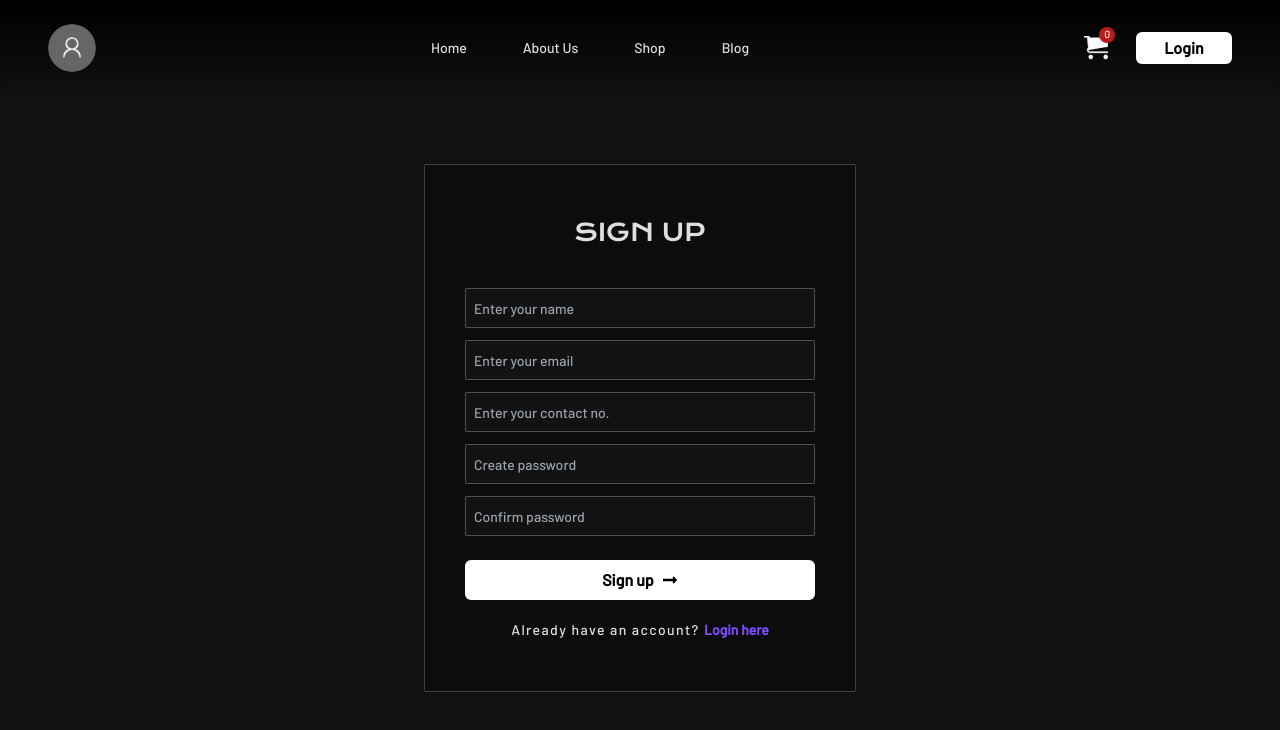
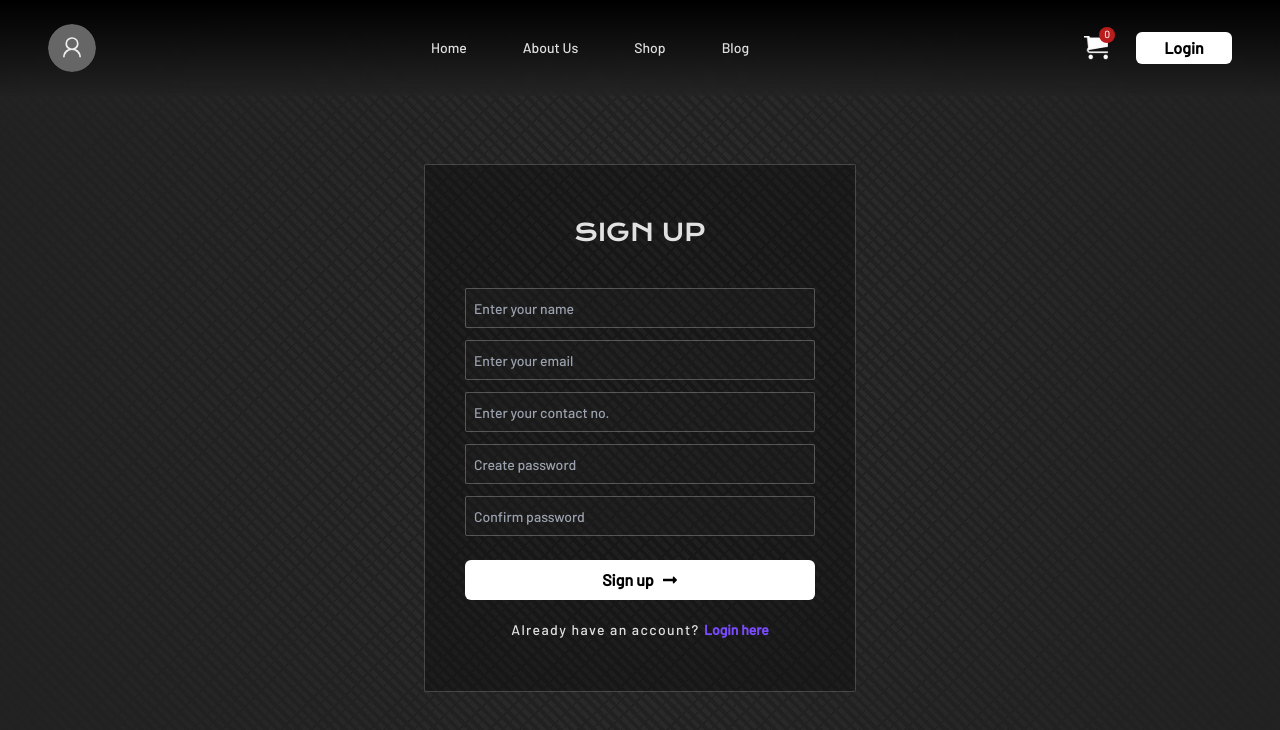
Before and after one commit to pravesh-dev/PeerShop, a React (Vite) app: page /signUp in a window 1280 px wide. Shown: the top 730 px of the page. Built offline with nearby package versions, Linux system fonts and the light colour scheme.

Commit message:
added background design in signup and login component

```diff
--- a/src/Components/Login.jsx
+++ b/src/Components/Login.jsx
@@ -4,7 +4,7 @@ import { Link } from 'react-router-dom';
 
 function Login() {
   return (
-    <div className='w-full h-screen bg-[#111] flex justify-center items-center'>
+    <div className='w-full h-screen bg-[#111] flex justify-center items-center background_design'>
       <div className='bg-[#0000004b] w-80 h-[30rem] mx-1  flex gap-5 flex-col items-center justify-center border border-white/20 rounded-sm md:w-[30rem] lg:mt-14'>
         <h1 className='text-2xl font-krona lg:mb-5'>LOGIN</h1>
         <form action="/" method='post' className='w-full flex flex-col items-center px-2 gap-3 md:px-10'>
--- a/src/Components/SignUp.jsx
+++ b/src/Components/SignUp.jsx
@@ -4,7 +4,7 @@ import { Link } from 'react-router-dom';
 
 function SignUp() {
   return (
-    <div className='w-full h-screen bg-[#111] flex justify-center items-center'>
+    <div className='w-full h-screen bg-[#111] flex justify-center items-center background_design'>
       <div className='bg-[#0000004b] w-80 h-[30rem] mx-1  flex gap-5 flex-col items-center justify-center border border-white/20 rounded-sm md:w-[30rem] lg:mt-14 lg:w-[27rem] lg:h-[33rem]'>
         <h1 className='text-2xl font-krona lg:mb-5'>SIGN UP</h1>
         <form action="/" method='post' className='w-full flex flex-col items-center px-2 gap-3 md:px-10'>
--- a/src/index.css
+++ b/src/index.css
@@ -29,3 +29,6 @@
 .form_input{
   @apply bg-[#26262648] outline-none border border-white/25 rounded-sm pl-2 text-sm h-10 w-full
 }
+.background_design{
+  background-image: radial-gradient(circle at center center, transparent,rgb(33,33,33)),repeating-linear-gradient(135deg, rgb(33,33,33) 0px, rgb(33,33,33) 2px,transparent 2px, transparent 10px,rgb(33,33,33) 10px, rgb(33,33,33) 11px,transparent 11px, transparent 21px),repeating-linear-gradient(45deg, rgb(47,47,47) 0px, rgb(47,47,47) 4px,transparent 4px, transparent 8px),linear-gradient(90deg, rgb(33,33,33),rgb(33,33,33));
+}
```
